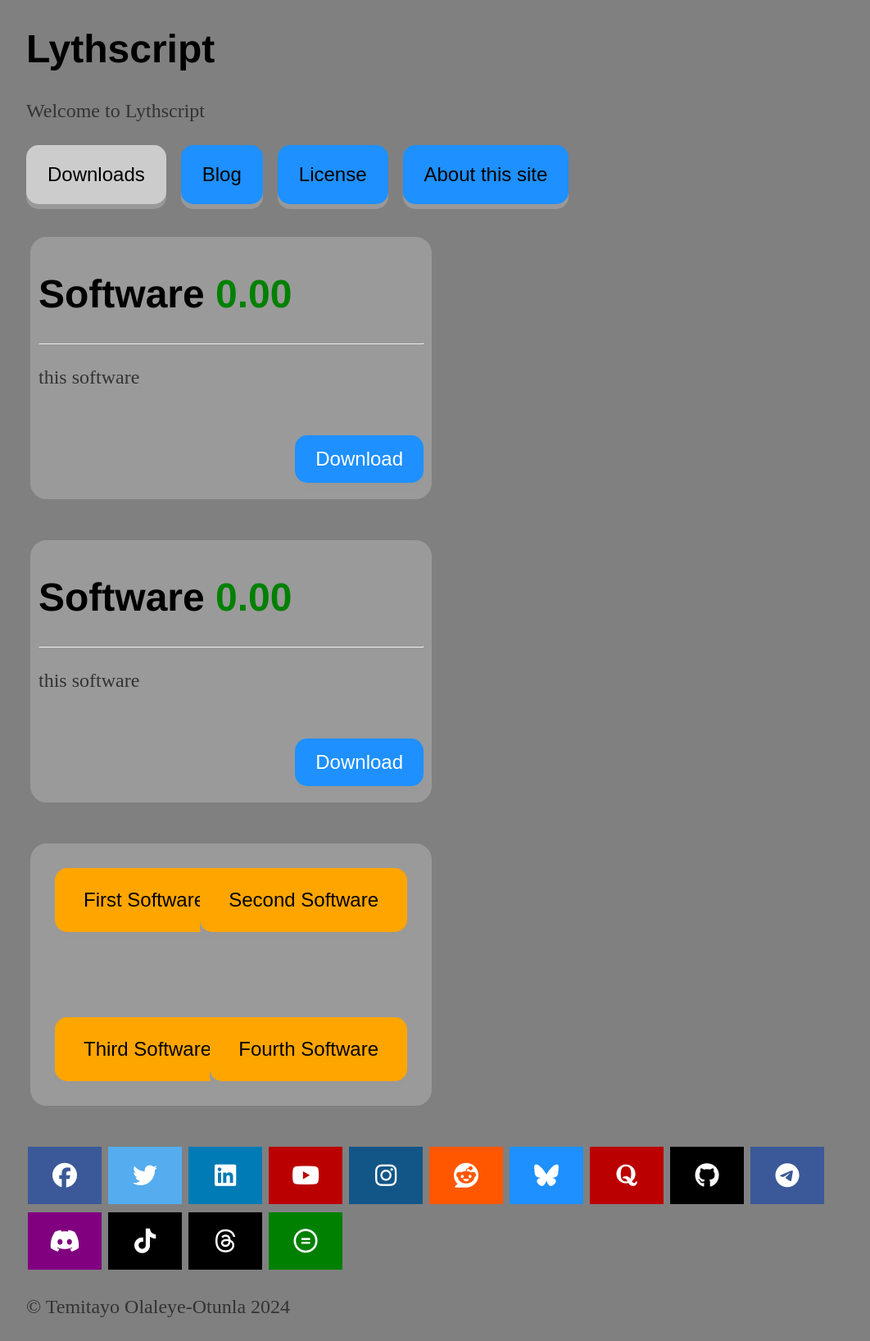
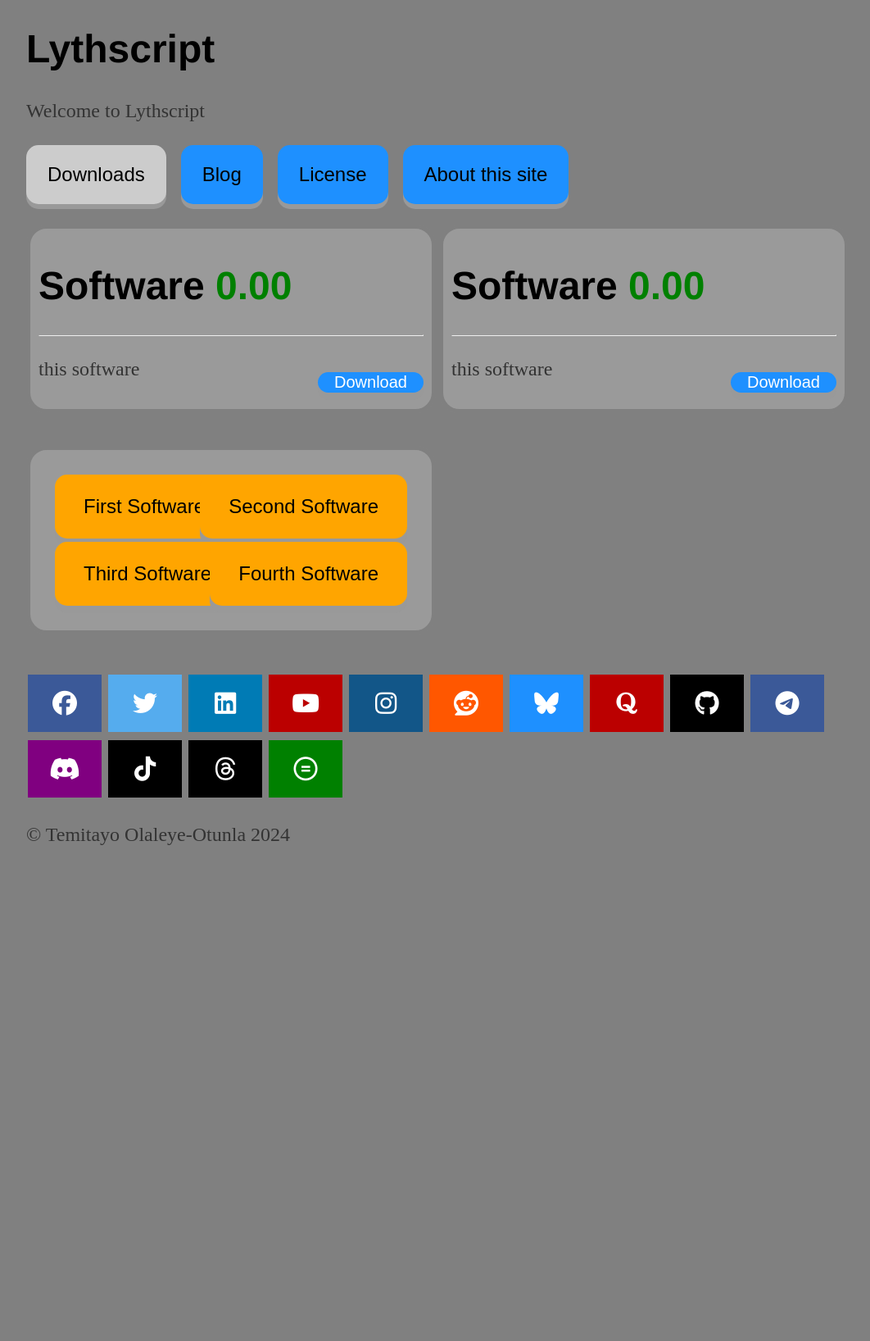
Before and after one commit to lythwind/lythwind.github.io, a Jekyll site: the page built from desktop.html, in a window 1280 px wide. Shown: the whole page at 82% size, without its empty margins (96-1158 px from the left). Built offline with Jekyll 4.4.1, drawn with Linux system fonts in a browser that asks for light colours; nearby versions of some CDN libraries; after the commit the page ends 1060 px from its top, so only the background shows below that.

Commit message:
Update desktop.css

```diff
--- a/css/desktop.css
+++ b/css/desktop.css
@@ -2,17 +2,18 @@
 .bdiv-container {
   border-radius: 25px;
   width: 470px;
-  height: 300px;
+  height: 200px;
   padding: 10px;
   border: 5px solid gray;
   margin: 0;
   margin-bottom: 40px;
   position: relative;
   background-color: rgba(255,255,255,0.2);
+  display: inline-block;
 }
 
 body {
-    margin: 20px auto;
+    margin: 10px auto;
     width: 80%;
     background-color: Gray;
 }
@@ -56,8 +57,8 @@ ul.posts li {
 }
 .xbutton {
   display: inline-block;
-  padding: 15px 25px;
-  font-size: 24px;
+  padding: 1px 20px;
+  font-size: 20px;
   cursor: pointer;
   text-align: center;
   text-decoration: none;
@@ -155,8 +156,8 @@ button:active {
   overflow: hidden;
   border: none;
   background-color: transparent;
-  margin-bottom: 20px;
-  padding-bottom: 15px
+  margin-bottom: 15px;
+  padding-bottom: 10px
 }
 .tab button {
   background-color: DodgerBlue;
```
